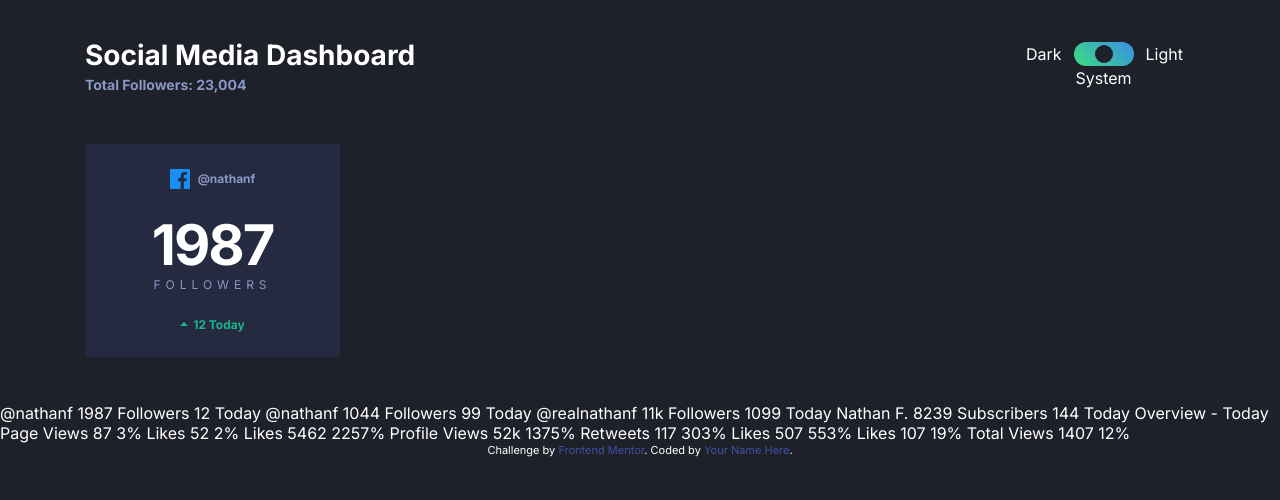
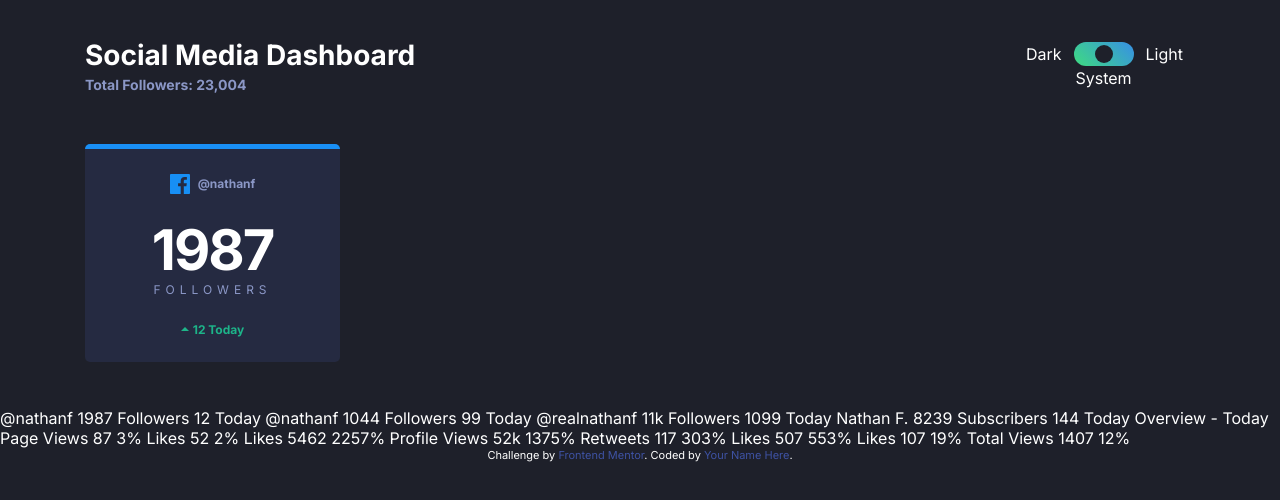
Before and after one commit to Akirachang/social-media-dashboard, a website: page index.html in a window 1280 px wide. Drawn offline with Linux system fonts and the light colour scheme.

Commit message:
Facebook card styled and completed

```diff
--- a/app/scss/components/card.scss
+++ b/app/scss/components/card.scss
@@ -7,8 +7,10 @@
   width: rem(255);
   text-align: center;
   padding: rem(25);
+  border-radius: rem(5);
 
   &--facebook {
+    border-top: rem(5) solid var(--facebook);
   }
   &--twitter {
   }
@@ -76,7 +78,7 @@
       color: var(--brightred);
     }
     &__number {
-      margin-left: rem(5);
+      margin-left: rem(4);
     }
   }
 }
--- a/index.html
+++ b/index.html
@@ -58,7 +58,7 @@
 
     <main>
       <section class="container">
-        <div class="card">
+        <div class="card card--facebook">
           <div class="card__platform">
             <img
               class="card__icon"
```
Also changed, not shown: dist/style.css, 1 other file.
